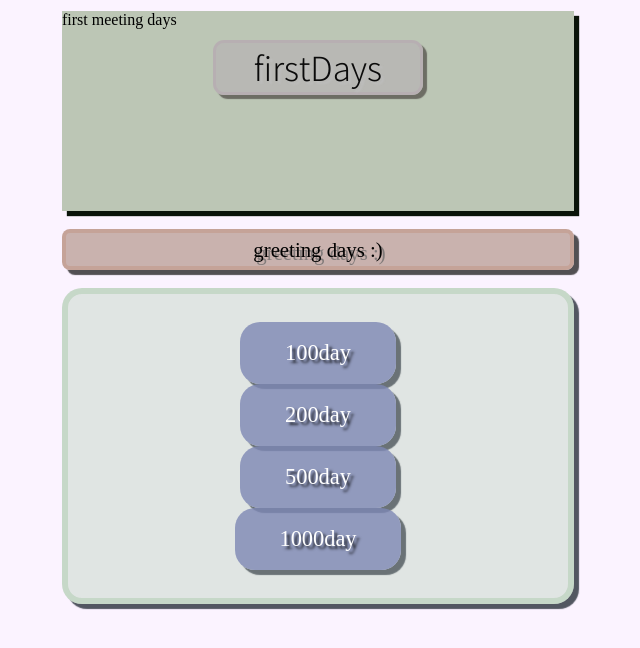
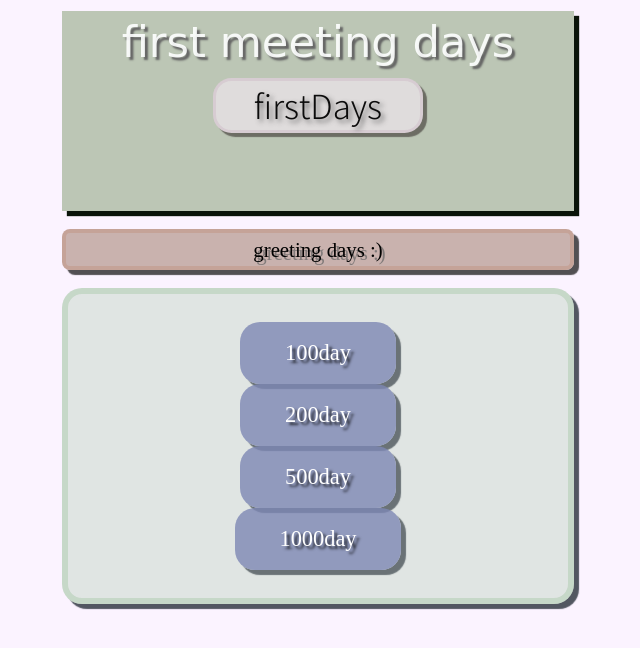
Before and after one commit to ShinMini/CSS-Animation-Form, a website with bundled scripts: page index.html in a window 1280 px wide. Shown: the whole page, without its empty margins (322-962 px from the left). Built offline with nearby package versions, Linux system fonts and the light colour scheme; a web font is replaced by a local one.

Commit message:
[update] udpate header.mainHeader

```diff
--- a/src/Style/IndexStyle/Section.css
+++ b/src/Style/IndexStyle/Section.css
@@ -14,7 +14,7 @@ section.firstMeet {
     box-shadow: 5px 5px 1px rgb(10, 20, 10);
 }
 
-section.firstMeet headert st {
+section.firstMeet header.mainHeader {
     color: rgba(254, 255, 257, 0.9);
     padding-top: 0.14em;
     text-align: center;
@@ -28,17 +28,17 @@ section.firstMeet div.firstDays {
     margin-top: 0.3em;
 
     color: rgba(9, 9, 9, 0.99);
-    background-color: rgba(183, 180, 180, 0.8);
+    background-color: rgba(223, 220, 220, 1.0);
 
     font-size: 2.3em;
     font-family: 'Assistant', sans-serif;
     text-align: center;
-    text-shadow: 3px 3px 2px rgba(190, 190, 190, 0.9);
+    text-shadow: 3px 3px 5px rgba(90, 90, 90, 0.9);
 
     box-shadow: 4px 4px 1px rgba(30, 20, 20, 0.5);
 
     border: rgba(180, 140, 170, 0.2) solid 0.10em;
-    border-radius: 11px;
+    border-radius: 0.5em;
 }
 
 section.firstMeet section.dotBar {
```
